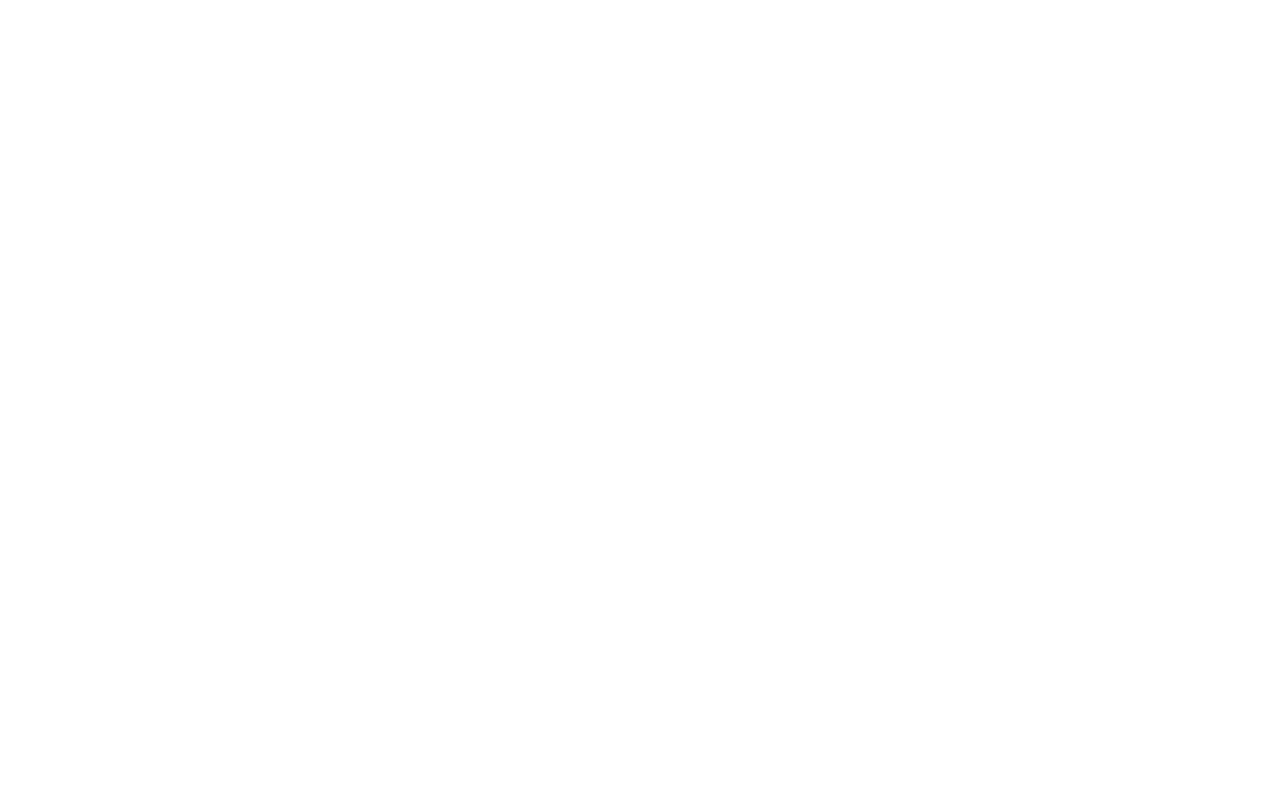
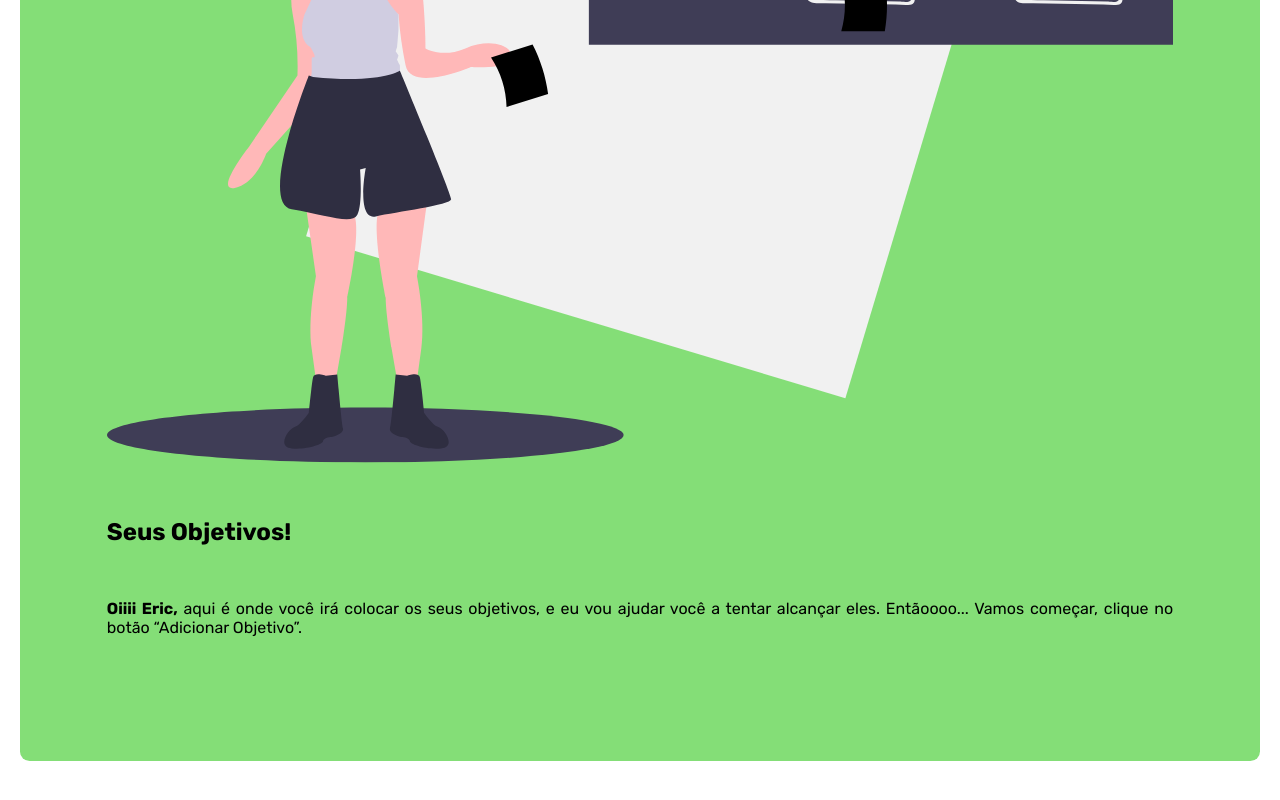
Before and after one commit to eric-araujo/YourAchievements, a React (Create React App) app: page /panel in a window 1280 px wide. Shown: the part 882-1682 px from the top of the page. Before the commit the page ends 800 px from the top, so only its background shows below. Built offline with nearby package versions, Linux system fonts and the light colour scheme.

Commit message:
Sessao notfound

```diff
--- a/src/Pages/Panel/index.js
+++ b/src/Pages/Panel/index.js
@@ -1,6 +1,8 @@
 import HeaderPanel from "../../Components/HeaderPanel";
 import { Link } from "react-router-dom";
-import { Search, Plus } from 'react-feather';
+import { Search, Plus } from "react-feather";
+
+import NotFound from "../../Assets/img/NotFound.svg";
 
 import "./styles.css";
 
@@ -17,6 +19,17 @@
                     <div className="divGray">
                         <button className="addObjective"><span><Plus /></span>Adicionar Objetivo</button>
                     </div>
+                    <div className="objectives">
+                        <section className="notfound">
+                            <img src={NotFound} alt="Nenhum resultado encontrado"/>
+                            <h2>Seus Objetivos!</h2>
+                            <p>
+                                <b>Oiiii Eric,</b> aqui é onde você irá colocar os seus objetivos,
+                                e eu vou ajudar você a tentar alcançar eles.
+                                Entãoooo... Vamos começar, clique no botão “Adicionar Objetivo”.
+                            </p>
+                        </section>
+                    </div>
                 </div>
             </main>
         </div>
--- a/src/Pages/Panel/styles.css
+++ b/src/Pages/Panel/styles.css
@@ -64,3 +64,28 @@
 .addObjective > span {
     margin-right: 3%;
 }
+
+.objectives {
+    padding: 10% 7%;
+    margin-bottom: 5%;
+    border-radius: .6rem;
+
+    background-color: var(--color-green-opacity);
+}
+
+.notfound {
+    display: flex;
+    flex-direction: column;
+}
+
+.notfound > img {
+    margin-bottom: 5%;
+}
+
+.notfound > h2 {
+    margin-bottom: 5%;
+}
+
+.notfound > p {
+    text-align: justify;
+}
```
Also changed, not shown: src/Assets/img/NotFound.svg (added).
